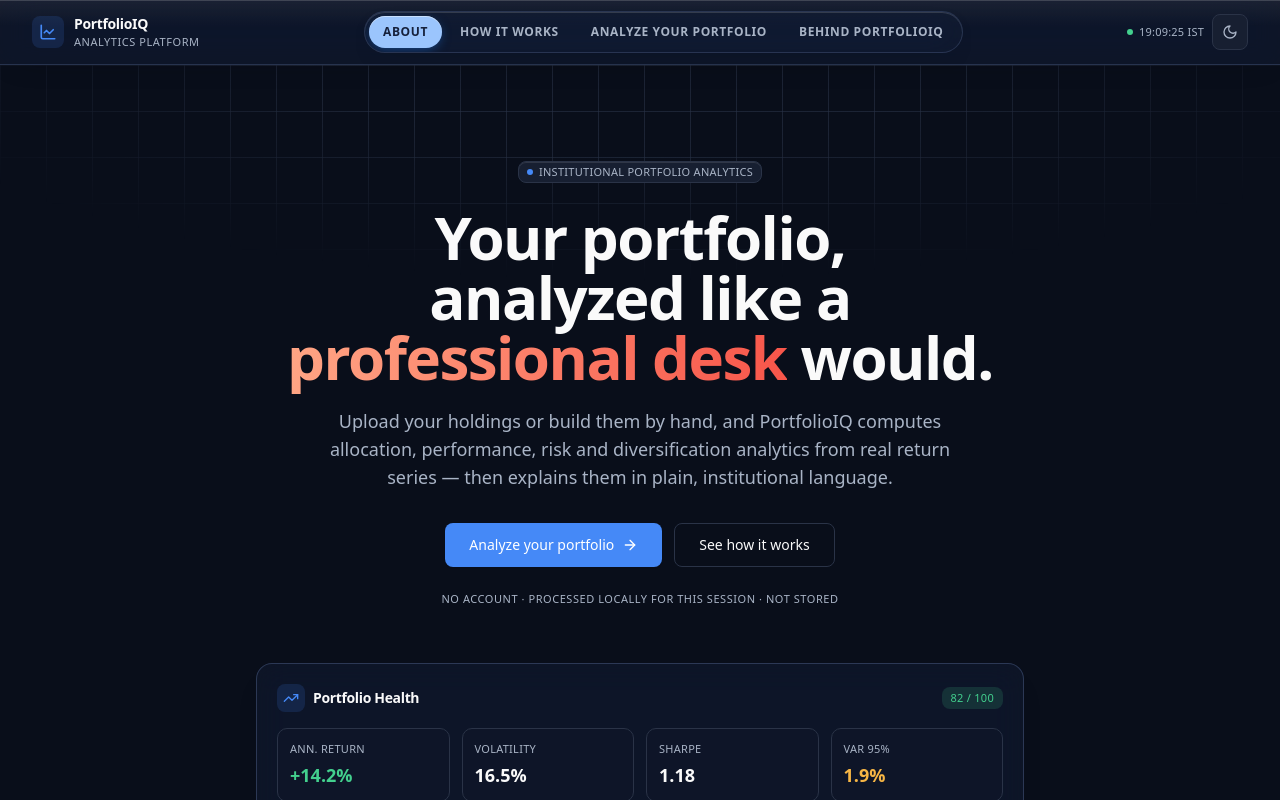
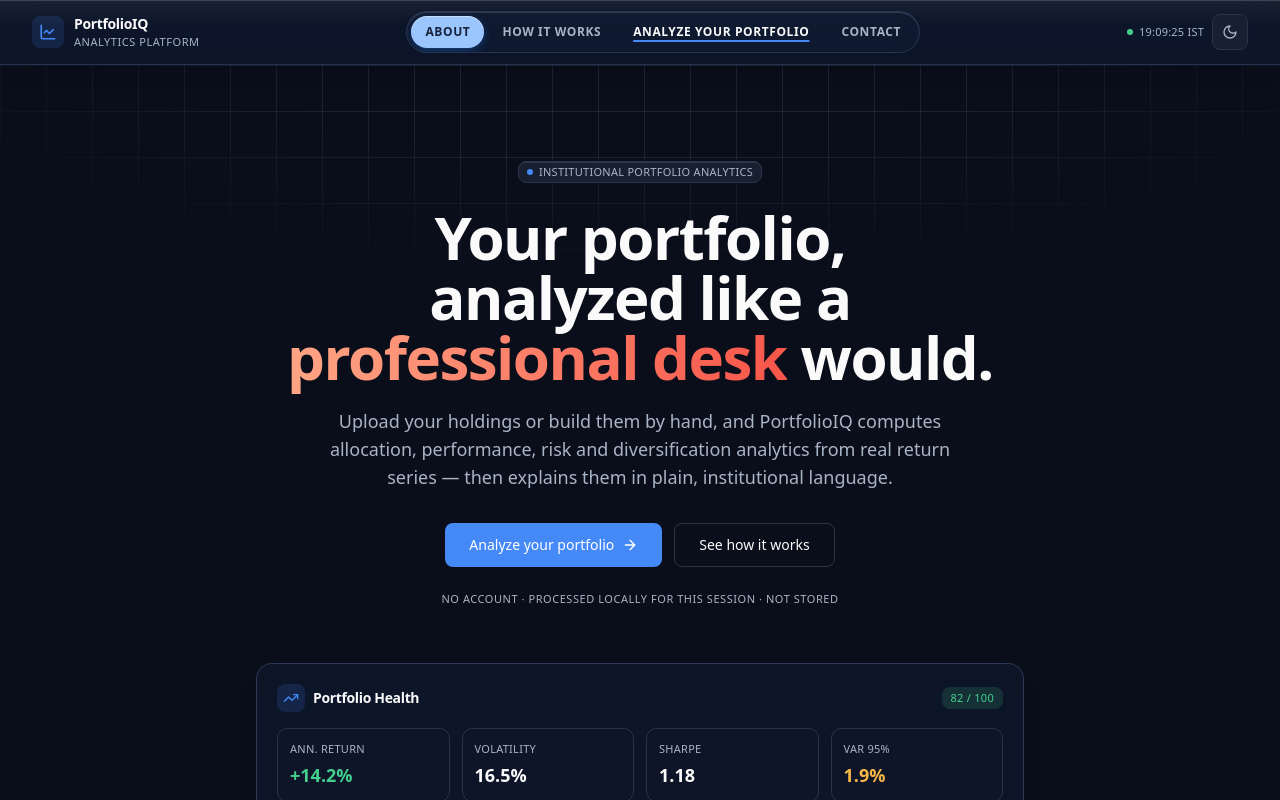
Before and after one commit to nandiniparasharr/PortfolioIQ, a Next.js app: page / in a window 1280 px wide. Shown: the top 800 px of the page. Built offline with nearby package versions, Linux system fonts and the light colour scheme.

Commit message:
Nav: emphasize 'Analyze your portfolio' (bold + underline); rename 'Behind PortfolioIQ' tab to 'Contact'
Co-Authored-By: Claude Opus 4.8 <noreply@anthropic.com>
Claude-Session: https://claude.ai/code/session_01Xouq3FzDTkw7EYTUb7JwBD

```diff
--- a/src/app/globals.css
+++ b/src/app/globals.css
@@ -211,6 +211,17 @@
       inset 0 1px 0 0 hsl(var(--glass-highlight) / 0.28),
       0 4px 14px -8px hsl(221 60% 4% / 0.55);
   }
+  /* Emphasized tab (the primary "Analyze your portfolio" action) — bold with
+     a primary-colored underline so it stands out from the other tabs. */
+  .nav-tab-emphasis {
+    color: hsl(var(--foreground));
+    font-weight: 800;
+    text-decoration: underline;
+    text-decoration-color: hsl(var(--primary));
+    text-decoration-thickness: 2px;
+    text-underline-offset: 4px;
+  }
+
   /* Active tab — filled light-blue pill with dark text (matches reference). */
   .nav-tab-active {
     color: hsl(222 47% 16%);
--- a/src/components/layout/scroll-nav.tsx
+++ b/src/components/layout/scroll-nav.tsx
@@ -13,8 +13,8 @@ import { cn } from "@/lib/utils";
 export const NAV_TABS = [
   { id: "about", label: "About" },
   { id: "how-it-works", label: "How it works" },
-  { id: "analyze", label: "Analyze your portfolio" },
-  { id: "behind", label: "Behind PortfolioIQ" },
+  { id: "analyze", label: "Analyze your portfolio", emphasis: true },
+  { id: "behind", label: "Contact" },
 ] as const;
 
 /**
@@ -57,6 +57,7 @@ export function ScrollNav({ className }: { className?: string }) {
     >
       {NAV_TABS.map((t) => {
         const isActive = onHome && active === t.id;
+        const emphasis = "emphasis" in t && t.emphasis;
         return (
           <Link
             key={t.id}
@@ -64,6 +65,7 @@ export function ScrollNav({ className }: { className?: string }) {
             className={cn(
               "nav-tab whitespace-nowrap rounded-full px-3.5 py-2 text-2xs font-semibold uppercase tracking-wider sm:text-xs",
               isActive && "nav-tab-active",
+              emphasis && !isActive && "nav-tab-emphasis",
             )}
           >
             {t.label}
```
